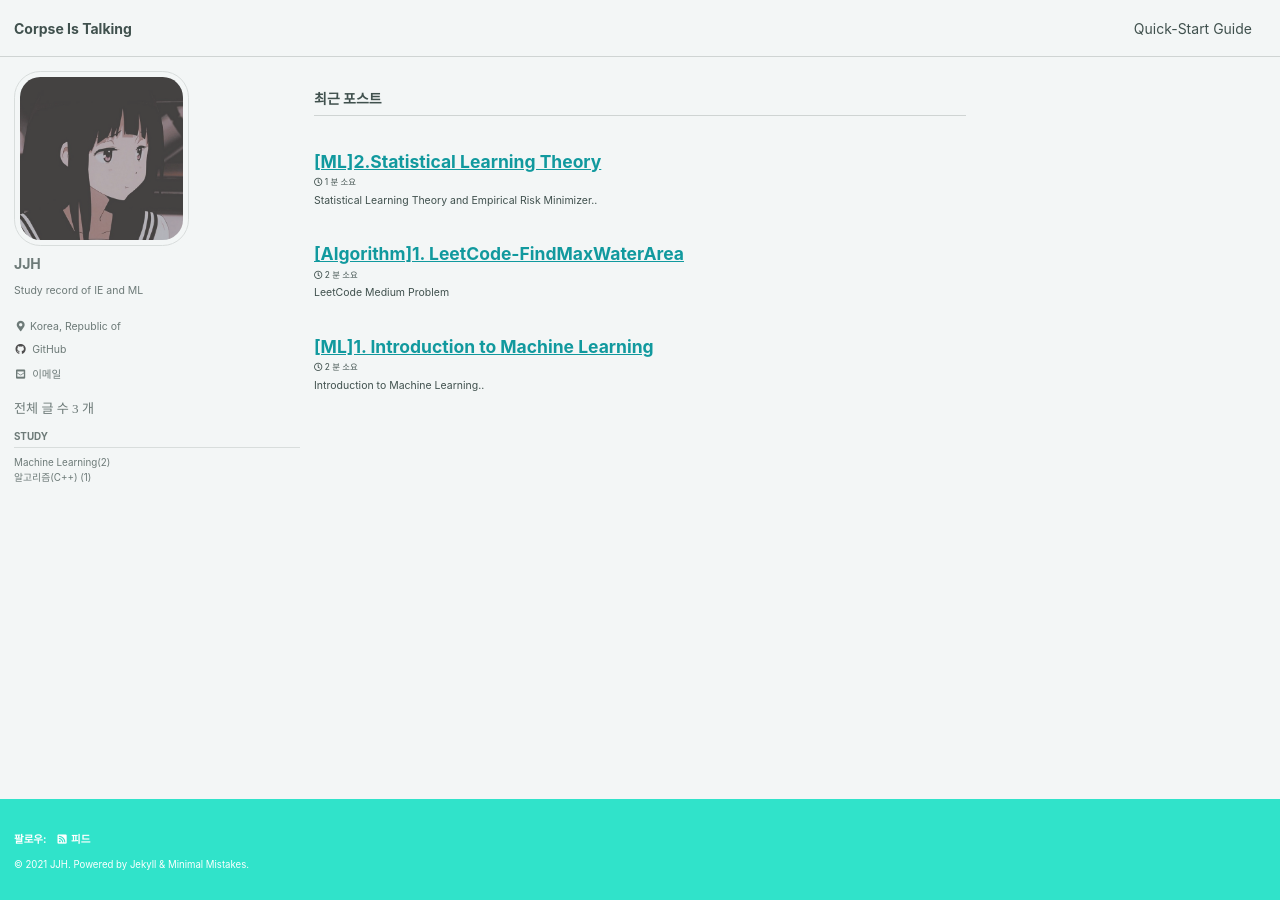
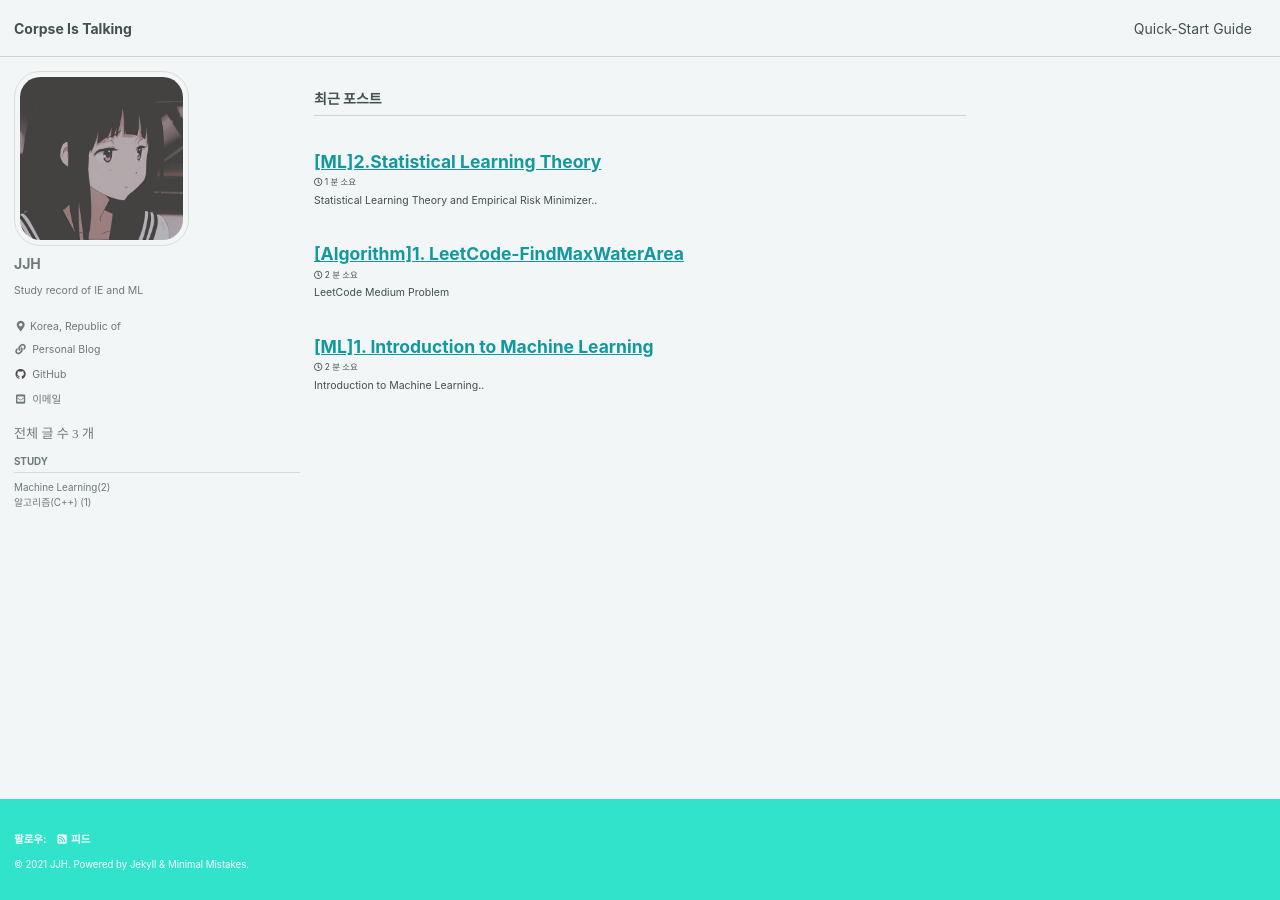
Before and after one commit to Corpse-is-Talking/Corpse-is-Talking.github.io, a Jekyll site: the page built from index.html, in a window 1280 px wide. Built offline with Jekyll 4.4.1, drawn with Linux system fonts in a browser that asks for light colours; cached includes are drawn as plain includes; the list of posts is cut into pages by our own code.

Commit message:
Personal blog included

```diff
--- a/_config.yml
+++ b/_config.yml
@@ -103,9 +103,9 @@ author:
     - label: "Email"
       icon: "fas fa-fw fa-envelope-square"
       #url: "https://mail.google.com/mail/u/0/?fs=1&to=jjjjunho1011@gmail.com&su=SUBJECT&body=BODY&tf=cm"
-    - label: "Website"
+    - label: "Personal Blog"
       icon: "fas fa-fw fa-link"
-      # url: "https://your-website.com"
+      url: "https://corpseistalking.tistory.com/"
     - label: "Twitter"
       icon: "fab fa-fw fa-twitter-square"
       # url: "https://twitter.com/"
```
